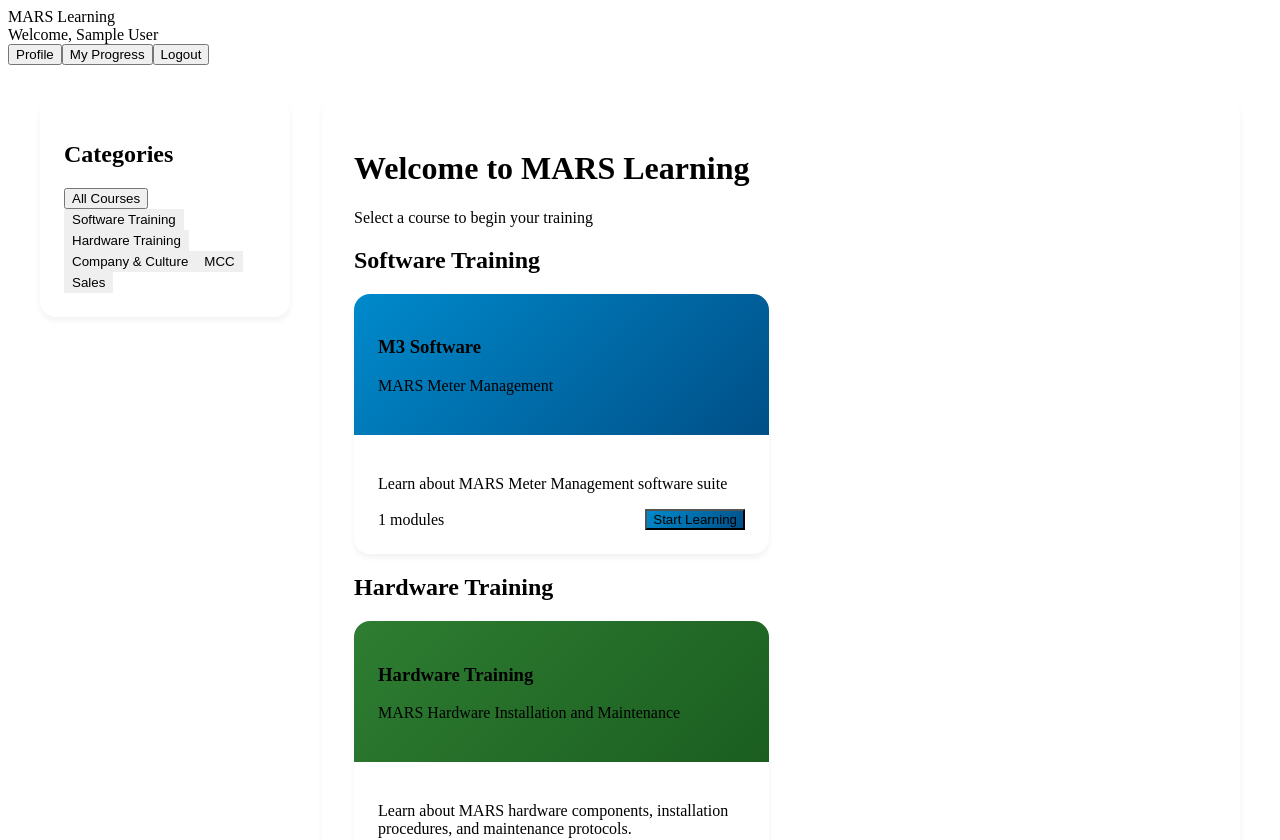
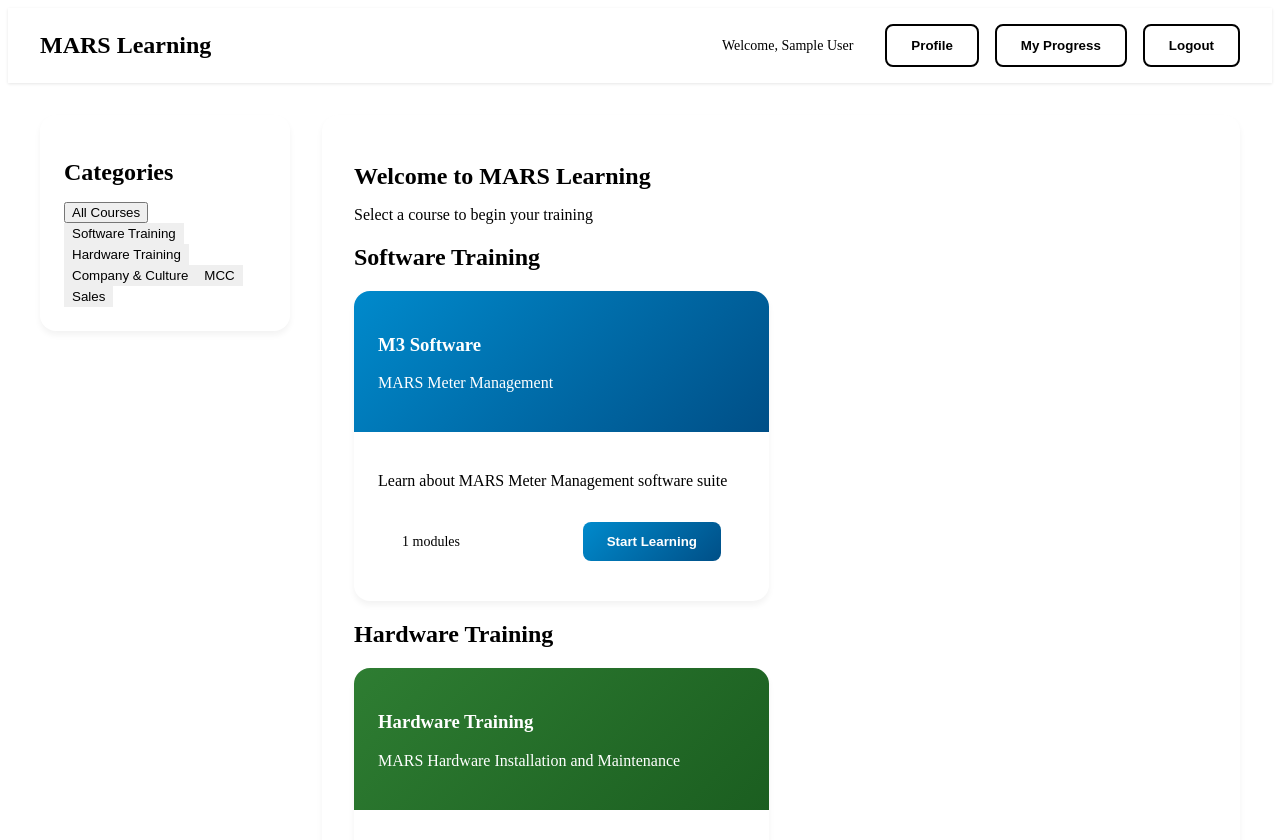
Before and after one commit to jbb1988/quiz-app, a React (Create React App) app: page /#/ in a window 1280 px wide. Shown: the top 840 px of the page. Built offline with nearby package versions, Linux system fonts and the light colour scheme; sample sign-in values are in the browser's storage.

Commit message:
Fix layout and dashboard styling

```diff
--- a/src/styles/index.css
+++ b/src/styles/index.css
@@ -1,31 +1,111 @@
-/* Keep existing styles unchanged */
-/* ... previous styles ... */
+/* Keep existing auth form styles */
+/* ... previous auth form styles ... */
+
+/* Layout */
+.min-h-screen {
+  min-height: 100vh;
+}
+
+.bg-background-light {
+  background-color: var(--color-background-light);
+}
+
+/* Header */
+header {
+  background: white;
+  box-shadow: 0 1px 3px rgba(0,0,0,0.1);
+  position: sticky;
+  top: 0;
+  z-index: 10;
+}
+
+header .container {
+  max-width: 1280px;
+  margin: 0 auto;
+  padding: 1rem 2rem;
+  display: flex;
+  justify-content: space-between;
+  align-items: center;
+}
+
+.text-2xl {
+  font-size: 1.5rem;
+  font-weight: 700;
+}
+
+.text-primary {
+  color: var(--color-primary);
+}
+
+.text-error {
+  color: var(--color-error);
+}
+
+/* Navigation */
+.nav-buttons {
+  display: flex;
+  align-items: center;
+  gap: 1rem;
+}
+
+.btn {
+  display: inline-flex;
+  align-items: center;
+  justify-content: center;
+  padding: 0.75rem 1.5rem;
+  border-radius: 0.5rem;
+  font-weight: 600;
+  transition: all 0.2s;
+  cursor: pointer;
+}
+
+.btn-primary {
+  background: var(--gradient-primary);
+  color: white;
+  border: none;
+}
+
+.btn-outline {
+  background: transparent;
+  border: 2px solid currentColor;
+}
+
+.btn-outline:hover {
+  background: var(--gradient-primary);
+  color: white;
+  border-color: transparent;
+}
+
+/* Main Content */
+main {
+  min-height: calc(100vh - 72px);
+  padding: 2rem;
+}
 
 /* Dashboard Layout */
 .dashboard {
   display: grid;
   grid-template-columns: 250px 1fr;
   gap: 2rem;
-  padding: 2rem;
-  min-height: 100vh;
-  background-color: var(--color-background-light);
+  max-width: 1280px;
+  margin: 0 auto;
 }
 
 .dashboard-sidebar {
   position: sticky;
-  top: 2rem;
+  top: 5rem;
   height: fit-content;
   background: white;
   padding: 1.5rem;
   border-radius: 1rem;
-  box-shadow: 0 4px 6px rgba(0, 0, 0, 0.05);
+  box-shadow: 0 4px 6px rgba(0,0,0,0.05);
 }
 
 .dashboard-main {
   background: white;
   padding: 2rem;
   border-radius: 1rem;
-  box-shadow: 0 4px 6px rgba(0, 0, 0, 0.05);
+  box-shadow: 0 4px 6px rgba(0,0,0,0.05);
 }
 
 /* Course Grid */
@@ -41,19 +121,20 @@
   background: white;
   border-radius: 1rem;
   overflow: hidden;
-  box-shadow: 0 4px 6px rgba(0, 0, 0, 0.05);
+  box-shadow: 0 4px 6px rgba(0,0,0,0.05);
   transition: transform 0.2s, box-shadow 0.2s;
   cursor: pointer;
 }
 
 .course-card:hover {
   transform: translateY(-2px);
-  box-shadow: 0 8px 12px rgba(0, 0, 0, 0.1);
+  box-shadow: 0 8px 12px rgba(0,0,0,0.1);
 }
 
 .course-card-header {
   padding: 1.5rem;
   background: var(--gradient-primary);
+  color: white;
 }
 
 .course-card-body {
@@ -64,80 +145,58 @@
   display: flex;
   align-items: center;
   justify-content: space-between;
-  margin-top: 1rem;
+  padding: 1rem 1.5rem;
+  border-top: 1px solid var(--color-background-light);
 }
 
-/* Navigation */
-.nav-link {
-  display: flex;
-  align-items: center;
-  padding: 0.75rem 1rem;
-  color: var(--color-text-primary);
-  text-decoration: none;
-  border-radius: 0.5rem;
-  transition: all 0.2s;
+/* Footer */
+footer {
+  background: white;
+  border-top: 1px solid var(--color-background-light);
+  padding: 1.5rem;
+  text-align: center;
+  color: var(--color-text-light);
 }
 
-.nav-link:hover {
-  background-color: var(--color-background-light);
+/* Utility Classes */
+.container {
+  max-width: 1280px;
+  margin: 0 auto;
+  padding: 0 2rem;
 }
 
-.nav-link.active {
-  background-color: var(--color-primary);
-  color: white;
+.flex {
+  display: flex;
 }
 
-/* Profile Section */
-.profile-section {
-  padding: 1.5rem;
-  background: white;
-  border-radius: 1rem;
+.items-center {
+  align-items: center;
+}
+
+.justify-between {
+  justify-content: space-between;
+}
+
+.gap-4 {
+  gap: 1rem;
+}
+
+.text-sm {
+  font-size: 0.875rem;
+}
+
+.text-text-light {
+  color: var(--color-text-light);
+}
+
+.mr-4 {
+  margin-right: 1rem;
+}
+
+.mb-4 {
   margin-bottom: 1rem;
 }
 
-/* Progress Section */
-.progress-section {
-  padding: 1.5rem;
-  background: white;
-  border-radius: 1rem;
-  margin-bottom: 1rem;
+.cursor-pointer {
+  cursor: pointer;
 }
-
-/* Category Buttons */
-.category-button {
-  width: 100%;
-  text-align: left;
-  padding: 0.75rem 1rem;
-  border-radius: 0.5rem;
-  transition: all 0.2s;
-  margin-bottom: 0.5rem;
-  border: 2px solid transparent;
-}
-
-.category-button:hover {
-  background-color: var(--color-background-light);
-}
-
-.category-button.active {
-  background-color: var(--color-primary);
-  color: white;
-}
-
-/* Start Learning Button */
-.start-learning-btn {
-  display: inline-block;
-  padding: 0.75rem 1.5rem;
-  background: var(--gradient-primary);
-  color: white;
-  border-radius: 0.5rem;
-  font-weight: 600;
-  transition: all 0.2s;
-}
-
-.start-learning-btn:hover {
-  transform: translateY(-1px);
-  box-shadow: 0 4px 6px rgba(0, 0, 0, 0.1);
-}
-
-/* Keep existing utility classes unchanged */
-/* ... utility classes ... */
```
